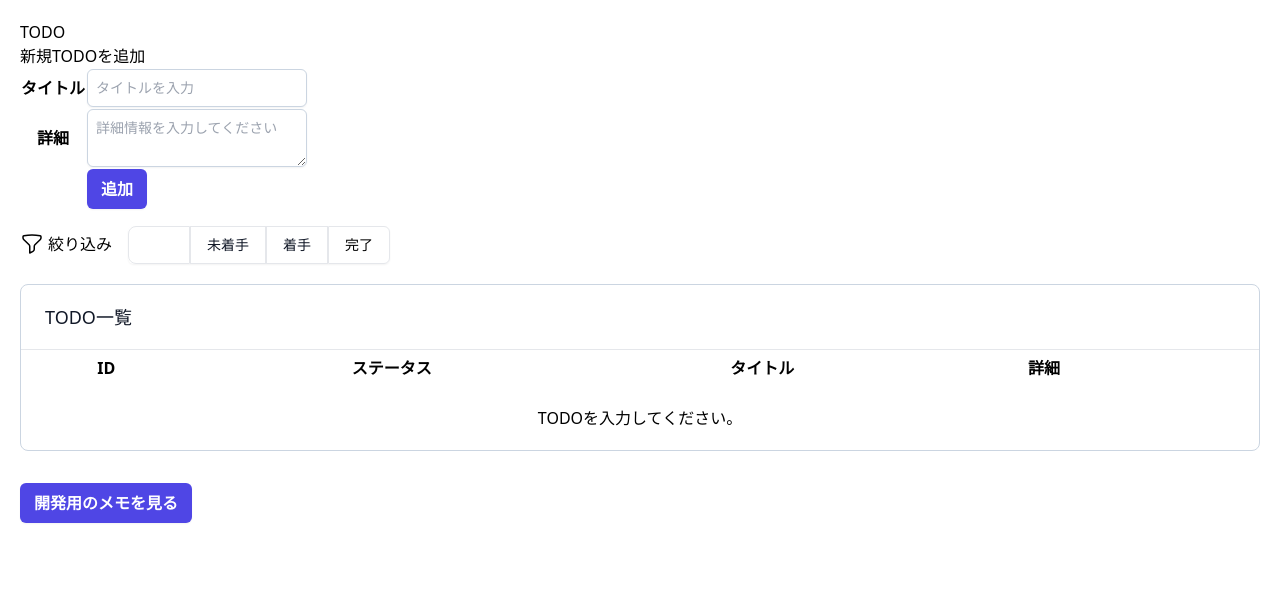
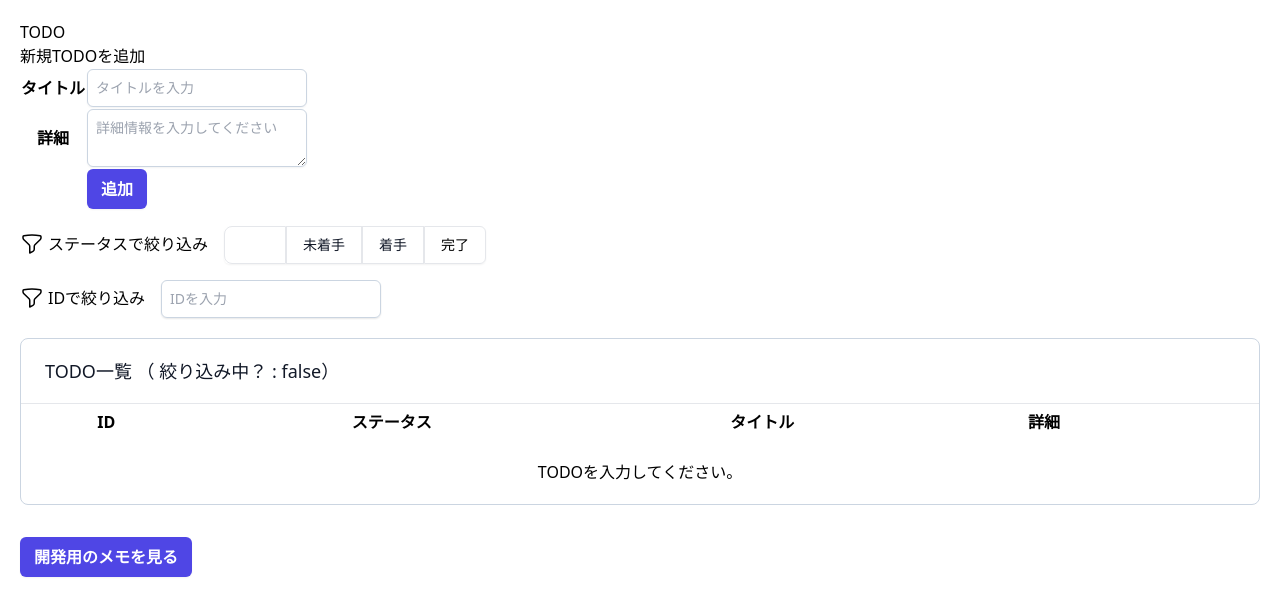
Before and after one commit to kkosuke/react-todo, a React (Create React App) app: page / in a window 1280 px wide. Shown: the top 616 px of the page. Built offline with nearby package versions, Linux system fonts and the light colour scheme.

Commit message:
IDで絞り込み

```diff
--- a/src/App.tsx
+++ b/src/App.tsx
@@ -1,11 +1,13 @@
 import React, { useState, useEffect } from "react";
 // @ts-ignore
 import { v4 as uuidv4 } from "uuid";
+import "./index.css";
+
+import { TodoStatus } from "./constants/TodoStatus";
 import { MyMemo } from "./components/MyMemo";
 import { Todo } from "./components/Todo";
-import { TodoFilter } from "./components/TodoFilter";
-import { TodoStatus } from "./constants/TodoStatus";
-import "./index.css";
+import { FilterByStatus } from "./components/FilterByStatus";
+import { FilterByID } from "./components/FilterByID";
 
 const inputClassName =
   "block bg-white w-full border border-slate-300 rounded-md py-2 px-2 shadow-sm focus:outline-none focus:border-sky-500 focus:ring-sky-500 focus:ring-1 sm:text-sm";
@@ -30,9 +32,13 @@ const App = () => {
     detail?: string;
   }>({});
   const [currentList, setCurrentList] = useState(todoList);
+  // ステータスでフィルター
   const todoStatusKeys = ["", "notStarted", "doing", "done"] as const;
   type todoStatusType = typeof todoStatusKeys[number];
-  const [filterValue, setFilterValue] = useState<todoStatusType>("");
+  const [filterStatusValue, setFilterStatusValue] =
+    useState<todoStatusType>("");
+  // ID名でフィルター
+  const [filterIdValue, setFilterIdValue] = useState("");
   const [isFiltering, setIsFiltering] = useState(false);
 
   const onTodoInputChange = (event: any) =>
@@ -61,15 +67,31 @@ const App = () => {
     }
   };
 
+  // ID絞り込みinput操作時
+  const onFilterInputChange = (event: any) => {
+    const newFilterIdValue = event.target.value.length
+      ? event.target.value.trim().match(/[^\s]+/g)[0]
+      : "";
+    const newCurrentList = !newFilterIdValue
+      ? todoList
+      : todoList.filter(
+          (todo: any) =>
+            todo.id.toLowerCase().indexOf(newFilterIdValue.toLowerCase()) !== -1
+        );
+    setFilterIdValue(newFilterIdValue);
+    setCurrentList(newCurrentList);
+    setIsFiltering(newFilterIdValue !== "");
+  };
+
   // 絞り込みボタン押下時
   const onFilterButtonClick = (status: todoStatusType) => {
-    const newFilterValue = status.length ? status : "";
-    const newCurrentList = !newFilterValue
+    const newFilterStatusValue = status.length ? status : "";
+    const newCurrentList = !newFilterStatusValue
       ? todoList
-      : todoList.filter((todo: any) => todo.status === newFilterValue);
-    setFilterValue(newFilterValue);
+      : todoList.filter((todo: any) => todo.status === newFilterStatusValue);
+    setFilterStatusValue(newFilterStatusValue);
     setCurrentList(newCurrentList);
-    setIsFiltering(newFilterValue !== "");
+    setIsFiltering(newFilterStatusValue !== "");
   };
   // 削除
   const onClickDelete = (id: number) => {
@@ -96,7 +118,7 @@ const App = () => {
 
   useEffect(() => {
     localStorage.setItem("todoList", JSON.stringify(todoList));
-    onFilterButtonClick(filterValue);
+    onFilterButtonClick(filterStatusValue);
     // eslint-disable-next-line react-hooks/exhaustive-deps
   }, [todoList]);
 
@@ -110,7 +132,7 @@ const App = () => {
       <h1>TODO</h1>
       {isEditing ? (
         <>
-          <h2>新規TODOを編集</h2>
+          <h2>TODOを編集</h2>
           <form onSubmit={onEditSubmit}>
             <table>
               <tbody>
@@ -219,9 +241,16 @@ const App = () => {
         </>
       )}
 
-      <TodoFilter
+      <FilterByStatus
         onClickButton={onFilterButtonClick}
-        filterValue={filterValue}
+        filterStatusValue={filterStatusValue}
+        isFiltering={isFiltering}
+      />
+
+      <FilterByID
+        inputClassName={inputClassName}
+        onInputChange={onFilterInputChange}
+        filterIdValue={filterIdValue}
         isFiltering={isFiltering}
       />
 
@@ -229,7 +258,7 @@ const App = () => {
         <div className="overflow-hidden bg-white border border-slate-300 sm:rounded-lg">
           <div className="px-4 py-5 sm:px-6">
             <h2 className="text-lg font-medium leading-6 text-gray-900">
-              TODO一覧
+              TODO一覧 （ 絞り込み中？ : {isFiltering ? "true" : "false"}）
             </h2>
           </div>
           <div className="border-t border-gray-200">
@@ -252,7 +281,7 @@ const App = () => {
                         todo={todo}
                         onClickEdit={onClickEdit}
                         onClickDelete={onClickDelete}
-                        filterValue={filterValue}
+                        filterStatusValue={filterStatusValue}
                       />
                     ))}
                   </>
@@ -261,7 +290,7 @@ const App = () => {
                     <td colSpan={5} className="px-4 py-5 sm:px-6 text-center">
                       {isFiltering
                         ? // @ts-ignore
-                          `${TodoStatus[filterValue]}のTODOはありません。`
+                          `${TodoStatus[filterStatusValue]}のTODOはありません。`
                         : "TODOを入力してください。"}
                     </td>
                   </tr>
--- /dev/null
+++ b/src/components/FilterByID.tsx
@@ -0,0 +1,35 @@
+export const FilterByID = (props: any) => {
+  return (
+    <>
+      <dl>
+        <dt className="inline-block mr-4">
+          <svg
+            xmlns="http://www.w3.org/2000/svg"
+            fill="none"
+            viewBox="0 0 24 24"
+            strokeWidth="1.5"
+            stroke="currentColor"
+            className="w-6 h-6 inline-block mr-1 align-top"
+          >
+            <path
+              strokeLinecap="round"
+              strokeLinejoin="round"
+              d="M12 3c2.755 0 5.455.232 8.083.678.533.09.917.556.917 1.096v1.044a2.25 2.25 0 01-.659 1.591l-5.432 5.432a2.25 2.25 0 00-.659 1.591v2.927a2.25 2.25 0 01-1.244 2.013L9.75 21v-6.568a2.25 2.25 0 00-.659-1.591L3.659 7.409A2.25 2.25 0 013 5.818V4.774c0-.54.384-1.006.917-1.096A48.32 48.32 0 0112 3z"
+            />
+          </svg>
+          IDで絞り込み
+        </dt>
+        <dd className="inline-flex rounded-md shadow-sm mt-4" role="group">
+          <input
+            className={props.inputClassName}
+            placeholder="IDを入力"
+            type="text"
+            name="idSearch"
+            value={props.filterIdValue}
+            onChange={(e) => props.onInputChange(e)}
+          />
+        </dd>
+      </dl>
+    </>
+  );
+};
--- a/src/components/TodoFilter.tsx
+++ b/src/components/FilterByStatus.tsx
@@ -6,7 +6,7 @@ const buttonGroupButtonClassNameL = baseButtonClass + " rounded-l-lg ";
 const buttonGroupButtonClassNameM = baseButtonClass + " border-t border-b ";
 const buttonGroupButtonClassNameR = baseButtonClass + " rounded-r-md";
 
-export const TodoFilter = (props: any) => {
+export const FilterByStatus = (props: any) => {
   return (
     <>
       <dl>
@@ -25,7 +25,7 @@ export const TodoFilter = (props: any) => {
               d="M12 3c2.755 0 5.455.232 8.083.678.533.09.917.556.917 1.096v1.044a2.25 2.25 0 01-.659 1.591l-5.432 5.432a2.25 2.25 0 00-.659 1.591v2.927a2.25 2.25 0 01-1.244 2.013L9.75 21v-6.568a2.25 2.25 0 00-.659-1.591L3.659 7.409A2.25 2.25 0 013 5.818V4.774c0-.54.384-1.006.917-1.096A48.32 48.32 0 0112 3z"
             />
           </svg>
-          絞り込み
+          ステータスで絞り込み
         </dt>
         <dd className="inline-flex rounded-md shadow-sm mt-4" role="group">
           <button
@@ -42,7 +42,7 @@ export const TodoFilter = (props: any) => {
           <button
             type="button"
             className={
-              props.filterValue === "notStarted"
+              props.filterStatusValue === "notStarted"
                 ? buttonGroupButtonClassNameM + buttonGroupButtonClassNameHover
                 : buttonGroupButtonClassNameM + defaultStyle
             }
@@ -53,7 +53,7 @@ export const TodoFilter = (props: any) => {
           <button
             type="button"
             className={
-              props.filterValue === "doing"
+              props.filterStatusValue === "doing"
                 ? buttonGroupButtonClassNameM + buttonGroupButtonClassNameHover
                 : buttonGroupButtonClassNameM + defaultStyle
             }
@@ -64,7 +64,7 @@ export const TodoFilter = (props: any) => {
           <button
             type="button"
             className={
-              props.filterValue === "done"
+              props.filterStatusValue === "done"
                 ? buttonGroupButtonClassNameR + buttonGroupButtonClassNameHover
                 : buttonGroupButtonClassNameR
             }
--- a/src/components/MyMemo.tsx
+++ b/src/components/MyMemo.tsx
@@ -65,7 +65,7 @@ export const MyMemo = () => {
             <p className="line-through">　・TODOの追加</p>
             <p className="line-through">　・TODOの削除</p>
             <p className="line-through">　・TODOの編集機能</p>
-            <p>　・絞り込み機能(IDで絞り込み)</p>
+            <p className="line-through">　・絞り込み機能(IDで絞り込み)</p>
             <p>　・絞り込み機能(期限で絞り込み)</p>
             <p className="line-through">
               　・絞り込み機能(ステータスで絞り込み)
--- a/src/components/Todo.js
+++ b/src/components/Todo.js
@@ -2,7 +2,7 @@ import {TodoStatus} from "../constants/TodoStatus";
 
 export const Todo = (props) =>{
   return (
-      <tr className={ props.todo.status === "done" && props.filterValue === "" && "opacity-20"}>
+    <tr className={ (props.todo.status === "done" && props.filterValue === "") ? "opacity-20" : ""}>
       <td className="px-3.5 py-1.5">{props.todo.id}</td>
       <td className="px-3.5 py-1.5">{TodoStatus[props.todo.status]}</td>
       <td className="px-3.5 py-1.5">{props.todo.title}</td>
```
Lines whose indentation alone changed are shown as unchanged.
